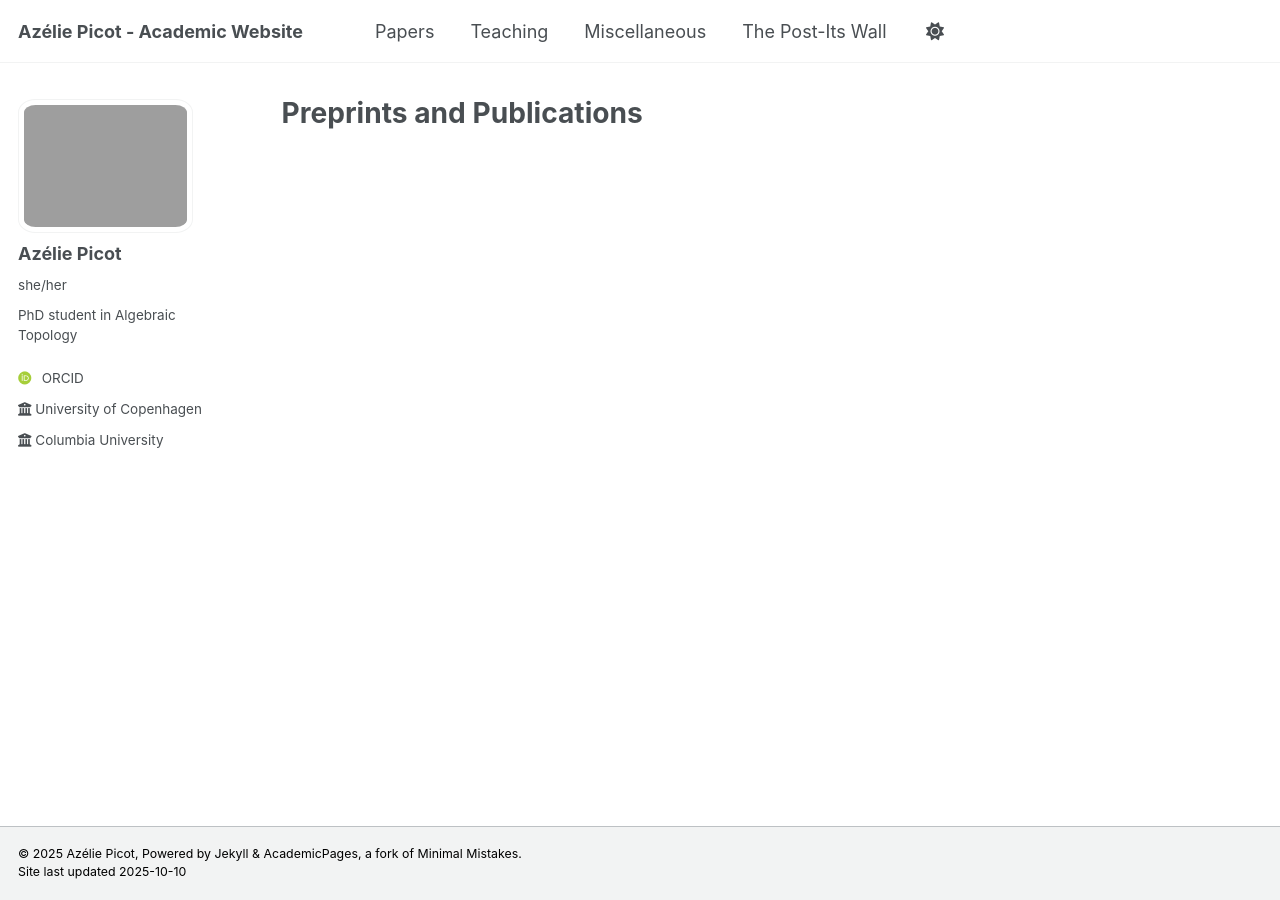
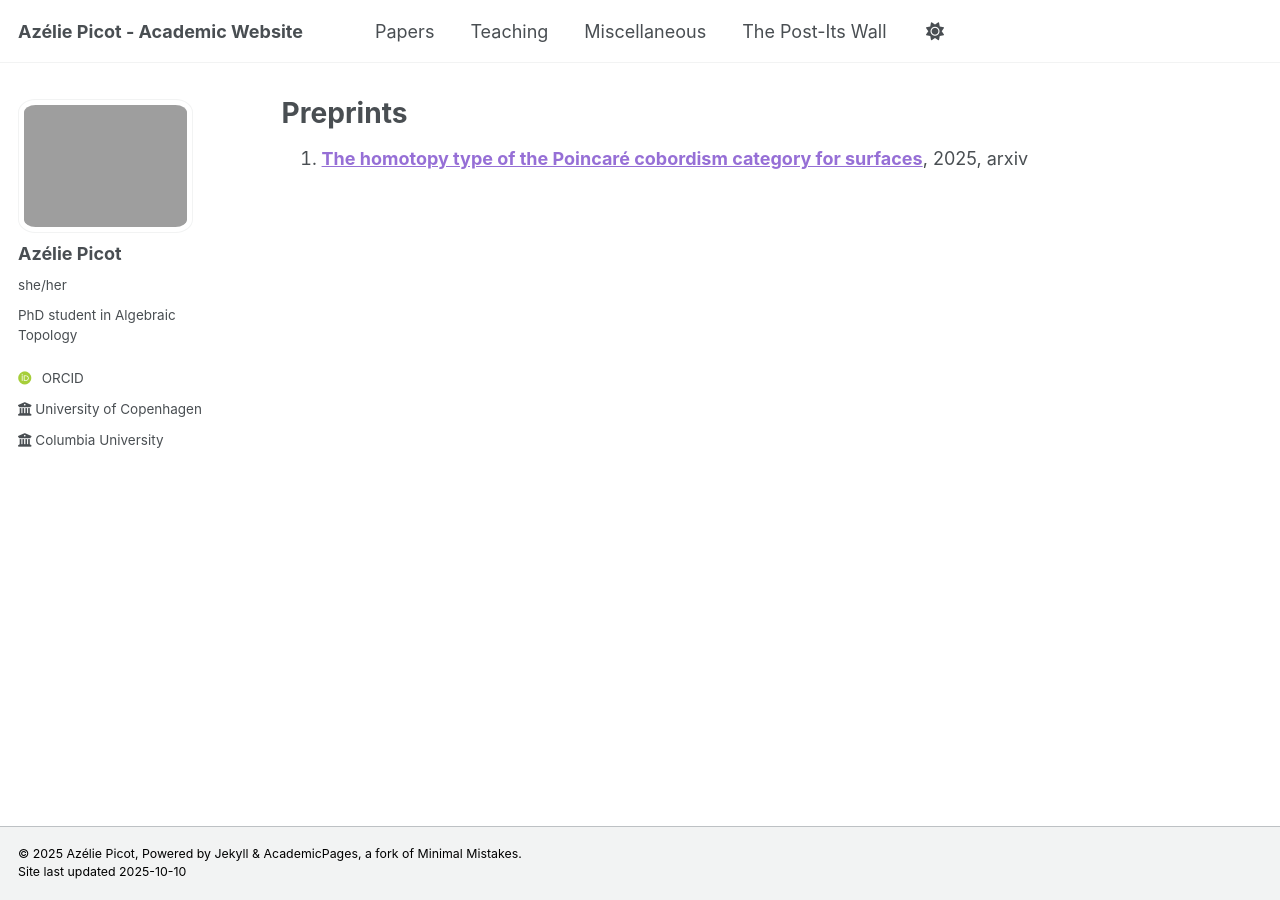
Before and after one commit to azeliepicot/azeliepicot.github.io, a Jekyll site: the page built from _pages/papers.md, in a window 1280 px wide. Built offline with Jekyll 4.4.1, drawn with Linux system fonts in a browser that asks for light colours; some web fonts are replaced.

Commit message:
Update papers.md

```diff
--- a/_pages/papers.md
+++ b/_pages/papers.md
@@ -1,8 +1,10 @@
 ---
-title: "Preprints and Publications"
+title: "Preprints"
 permalink: /papers/
 layout: archive
 author_profile: true
 description: "Page with list of preprints and publications, as well as links to them"  # <-- Add this line
 
 ---
+
+1. [**The homotopy type of the Poincaré cobordism category for surfaces**](https://arxiv.org/abs/2510.07659), 2025, arxiv
```
